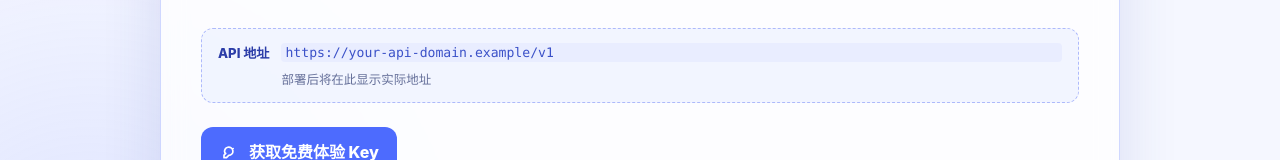
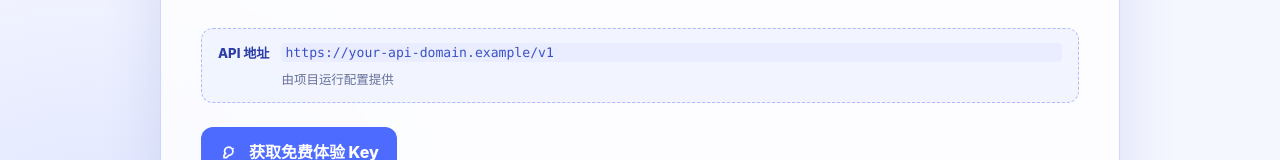
Before and after one commit to HurtGhostMeow/Crazy-Thur-LLM-API, a Next.js app: page / in a window 1280 px wide. Shown: the part 782-942 px from the top of the page. Built offline with nearby package versions, Linux system fonts and the light colour scheme.

Commit message:
chore: configure Node 26 and API base URL

```diff
--- a/app/key-issuer.tsx
+++ b/app/key-issuer.tsx
@@ -4,7 +4,11 @@ import { useState } from "react";
 
 type KeyResponse = { apiKey: string; expiresAt: string };
 
-export function KeyIssuer() {
+type KeyIssuerProps = {
+  apiBaseUrl: string;
+};
+
+export function KeyIssuer({ apiBaseUrl }: KeyIssuerProps) {
   const [apiKey, setApiKey] = useState("");
   const [expiresAt, setExpiresAt] = useState("");
   const [message, setMessage] = useState("");
@@ -51,10 +55,10 @@ export function KeyIssuer() {
         <span className="pill">24H</span>
       </div>
       <p className="card-copy">每周四开放体验。密钥采用 51 字符的 <code>sk-</code> 格式，仅保存在当前页面状态中；刷新、关闭标签页或重新打开后都无法恢复。</p>
-      <div className="endpoint-placeholder" aria-label="API 地址占位信息">
+      <div className="endpoint-placeholder" aria-label="API 地址">
         <span>API 地址</span>
-        <code>https://your-api-domain.example/v1</code>
-        <small>部署后将在此显示实际地址</small>
+        <code>{apiBaseUrl}</code>
+        <small>由项目运行配置提供</small>
       </div>
       <button className="primary-button" type="button" onClick={issueKey} disabled={loading}>
         <svg viewBox="0 0 24 24" aria-hidden="true"><path d="M7 14a5 5 0 1 1 4.7 3.32L9 20H6v-3l2.11-2.11A5 5 0 0 1 7 14Zm10-5h.01" /></svg>
--- a/app/page.tsx
+++ b/app/page.tsx
@@ -2,6 +2,8 @@ import { KeyIssuer } from "./key-issuer";
 import { SpotlightCard } from "../components/SpotlightCard";
 
 export default function Home() {
+  const apiBaseUrl = process.env.API_BASE_URL ?? "https://your-api-domain.example/v1";
+
   return (
     <main className="shell">
       <section className="hero" aria-labelledby="page-title">
@@ -16,7 +18,7 @@ export default function Home() {
       </section>
 
       <SpotlightCard>
-        <KeyIssuer />
+        <KeyIssuer apiBaseUrl={apiBaseUrl} />
       </SpotlightCard>
 
       <section className="info-grid" aria-label="接口说明">
--- a/package.json
+++ b/package.json
@@ -2,6 +2,9 @@
   "name": "crazy-thursday-api",
   "version": "1.0.0",
   "private": true,
+  "engines": {
+    "node": "26.x"
+  },
   "scripts": {
     "dev": "next dev",
     "build": "next build",
```
